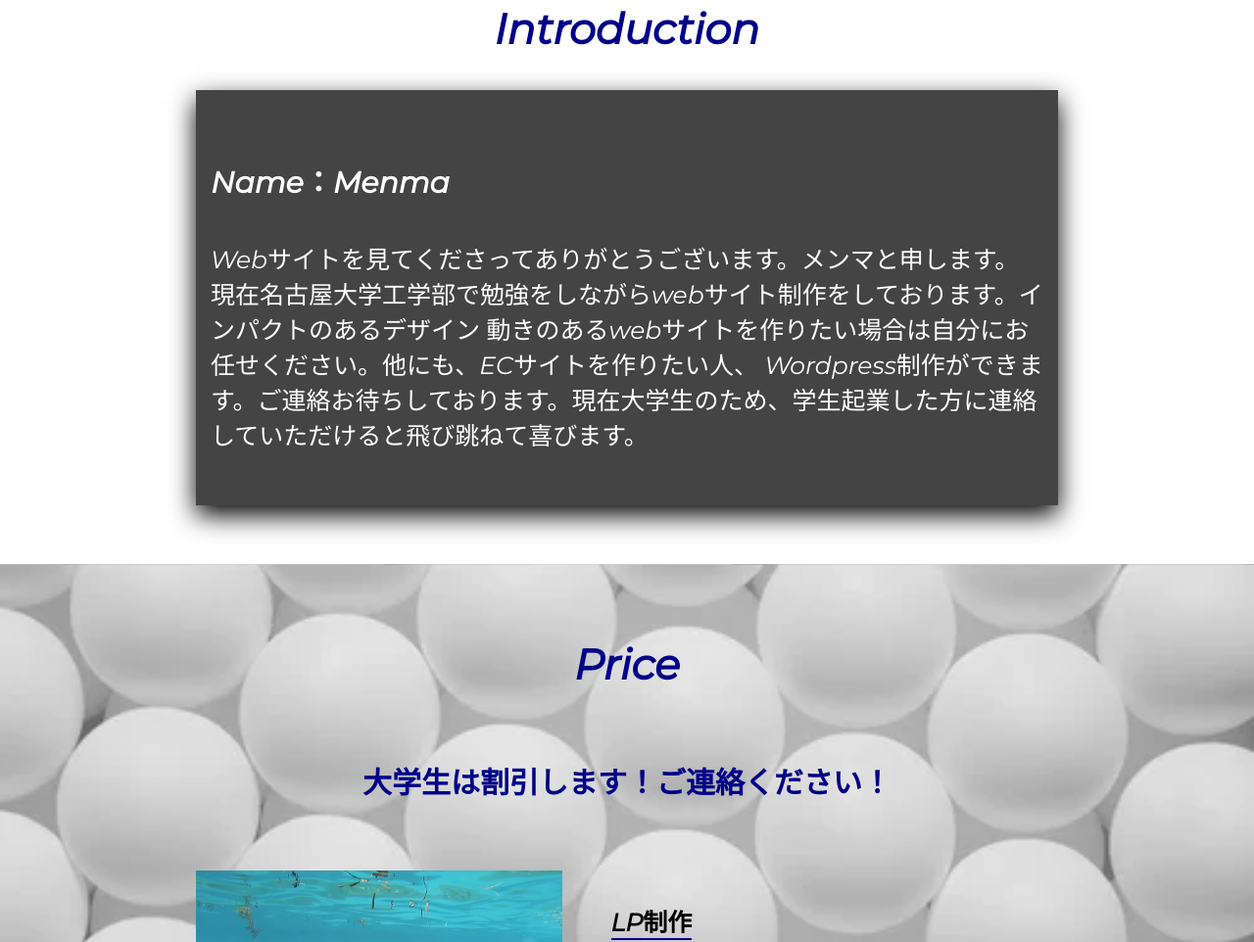
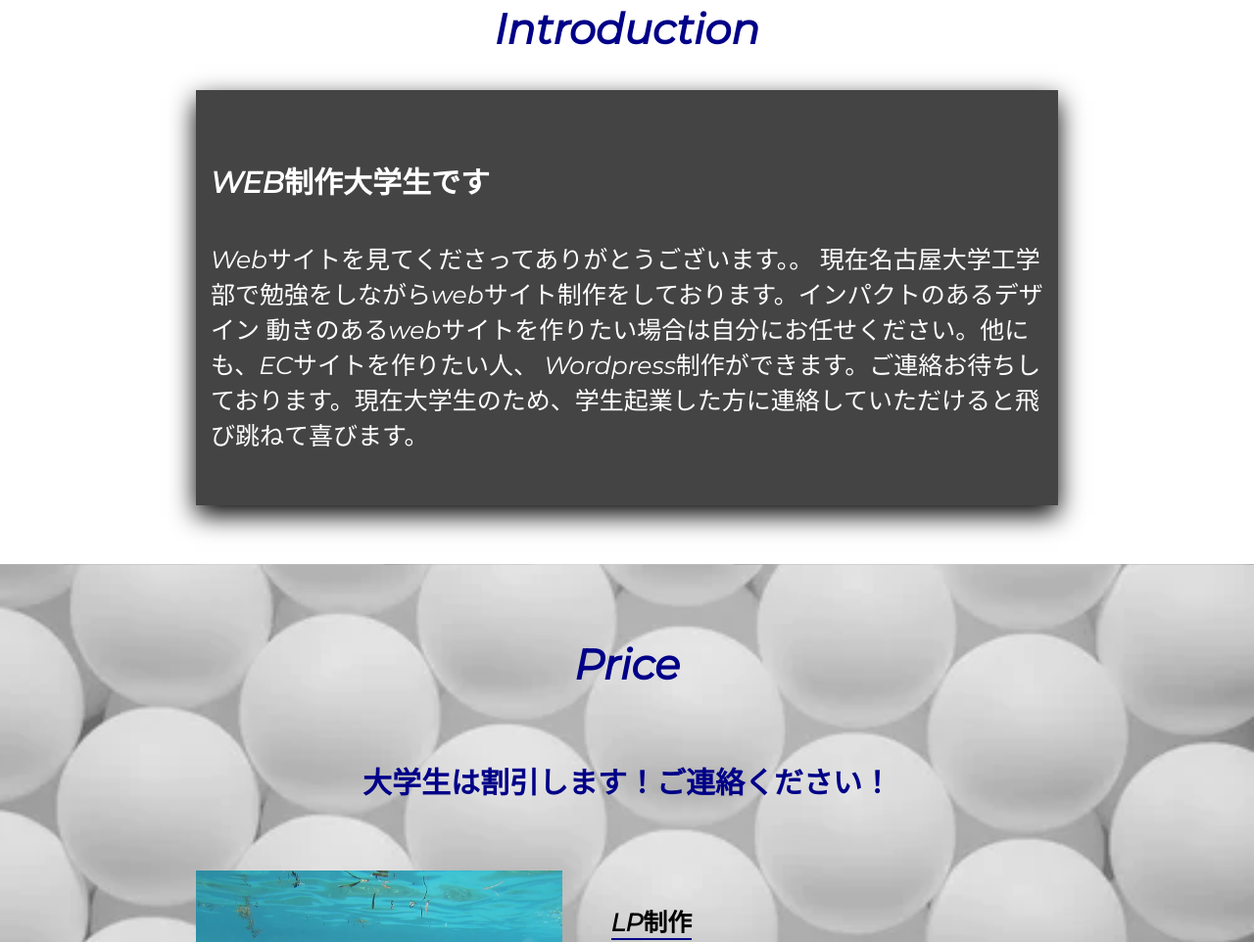
Before and after one commit to uto8/tiktok, a plain HTML site: page index.html in a window 1280 px wide. Shown: the part 877-1839 px from the top of the page at 98% size. Drawn offline with nearby package versions, Linux system fonts and the light colour scheme.

Commit message:
Update index.html

```diff
--- a/index.html
+++ b/index.html
@@ -54,8 +54,8 @@
   <section id="introduction">
     <h2>Introduction</h2>
     <div class="description animation">
-      <h4>Name：Menma</h4>
-      <p>Webサイトを見てくださってありがとうございます。メンマと申します。
+      <h4>WEB制作大学生です</h4>
+      <p>Webサイトを見てくださってありがとうございます。。
         現在名古屋大学工学部で勉強をしながらwebサイト制作をしております。インパクトのあるデザイン
         動きのあるwebサイトを作りたい場合は自分にお任せください。他にも、ECサイトを作りたい人、
         Wordpress制作ができます。ご連絡お待ちしております。現在大学生のため、学生起業した方に連絡していただけると飛び跳ねて喜びます。
```
